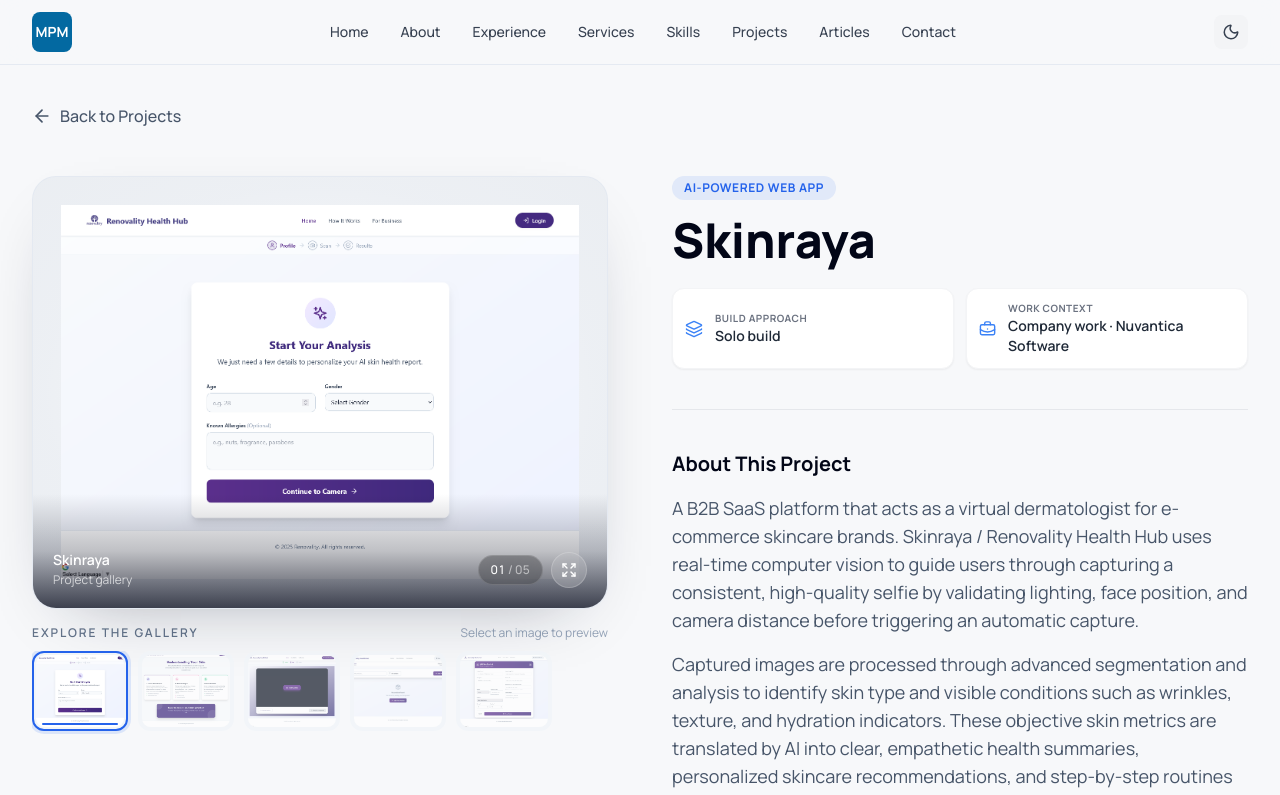
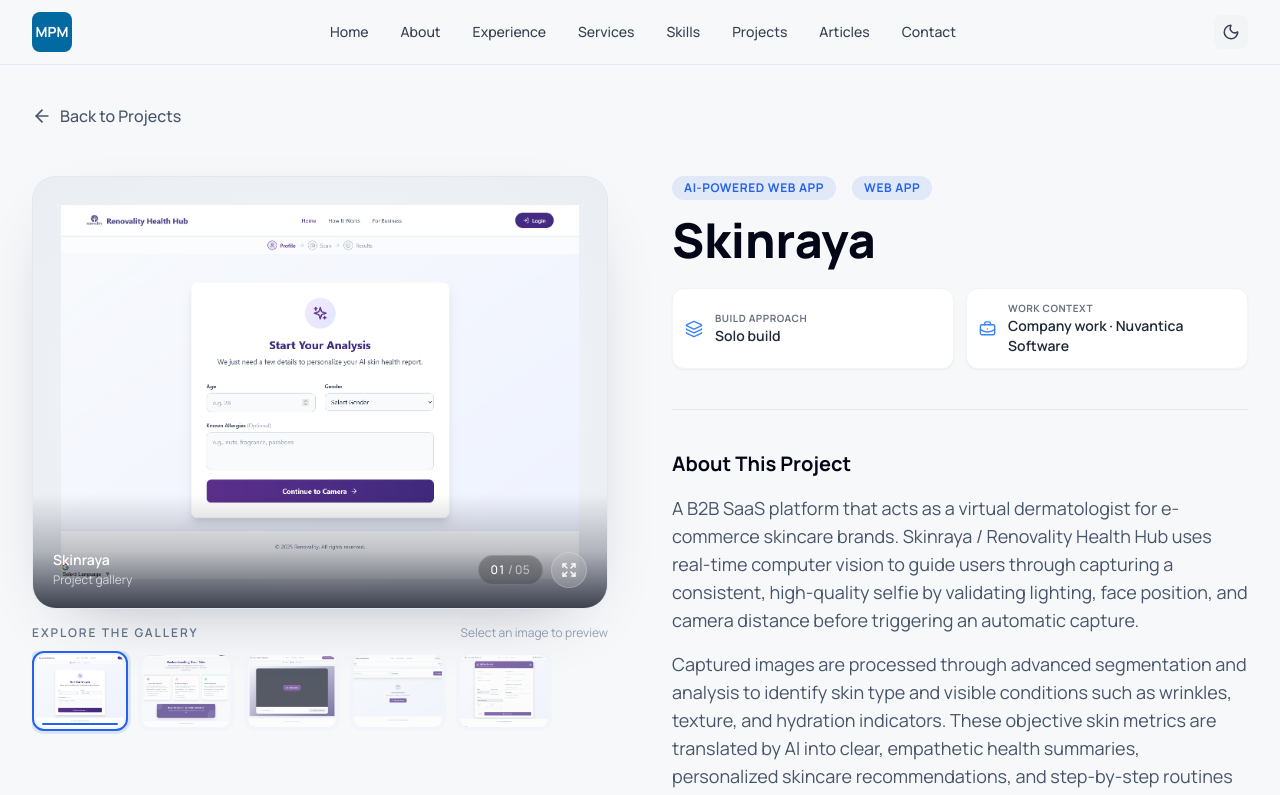
Before and after one commit to micpana/Michael-Panashe-Mudimbu-Portfolio-V2, a React (Vite) app: page /project/0 in a window 1280 px wide. Shown: the top 795 px of the page. Built offline with nearby package versions, Linux system fonts and the light colour scheme.

Commit message:
Display all applicable project categories on project details

```diff
--- a/src/pages/ProjectDetail.tsx
+++ b/src/pages/ProjectDetail.tsx
@@ -84,9 +84,11 @@
               {/* Title and Category */}
               <section>
                 <div className="flex items-center gap-4 mb-4">
-                  <span className="px-3 py-1 bg-blue-600/10 text-blue-600 dark:bg-blue-600/20 dark:text-blue-400 text-xs font-bold tracking-wider rounded-full uppercase">
-                    {project.category}
-                  </span>
+                  {Array.from(new Set([...(project.categories ?? []), project.category])).map((category) => (
+                    <span key={category} className="px-3 py-1 bg-blue-600/10 text-blue-600 dark:bg-blue-600/20 dark:text-blue-400 text-xs font-bold tracking-wider rounded-full uppercase">
+                      {category}
+                    </span>
+                  ))}
                 </div>
                 <h1 className="text-3xl sm:text-4xl lg:text-5xl font-extrabold text-slate-950 dark:text-white leading-tight">
                   {project.title}
```
